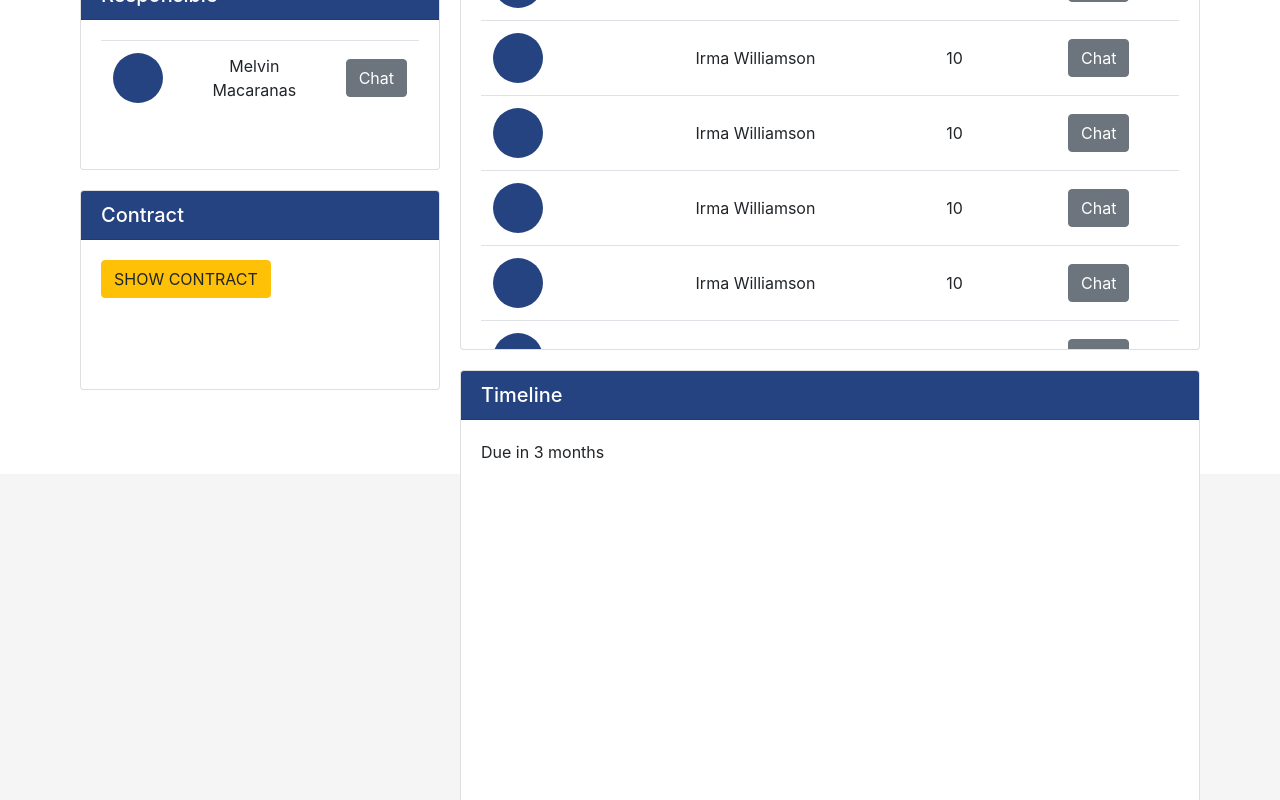
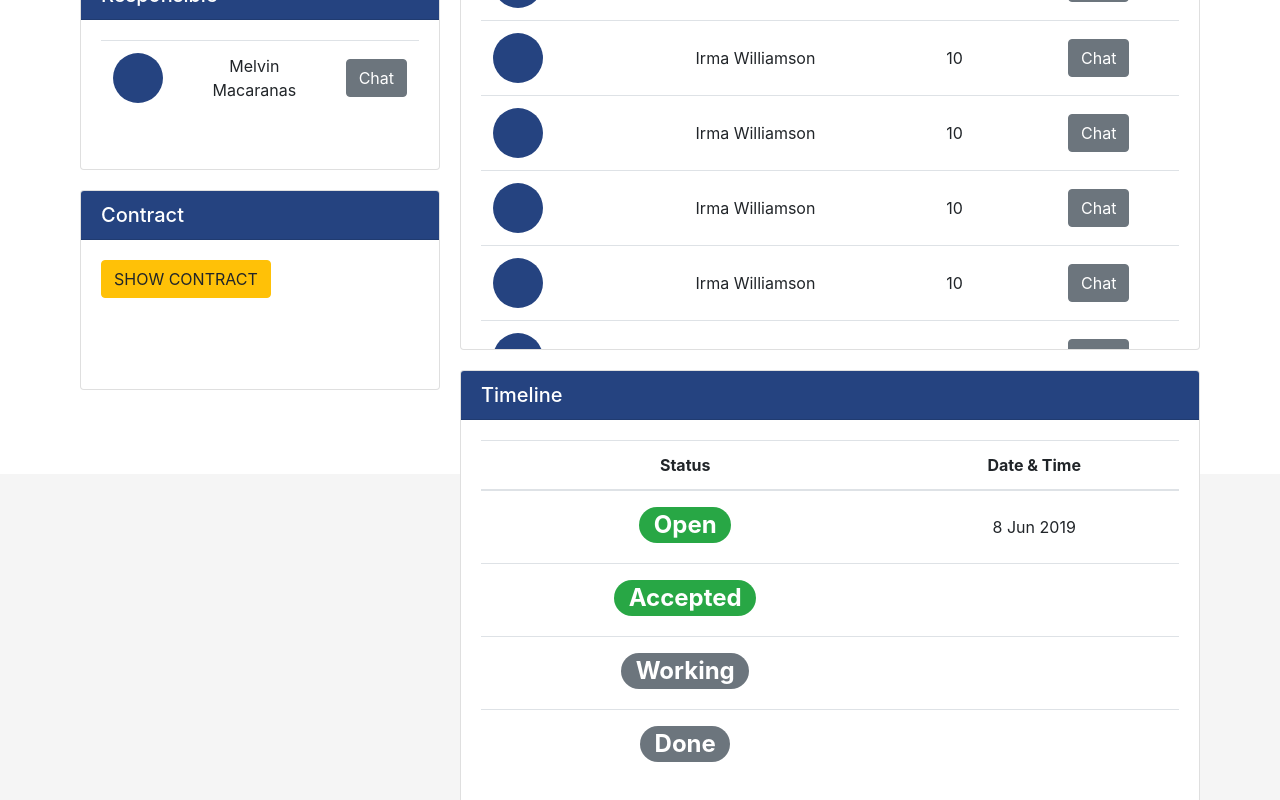
Before and after one commit to 2110423-2019-2/sec2_ShibaInu_front_end, a React (Create React App) app: page /client/dashboard in a window 1280 px wide. Shown: the part 326-1126 px from the top of the page. Built offline with nearby package versions, Linux system fonts and the light colour scheme.

Commit message:
add component to dashboard timeline

```diff
--- a/src/DashboardComponent.js
+++ b/src/DashboardComponent.js
@@ -34,7 +34,7 @@ export class DashboardStatus extends React.Component {
     constructor(props) {
         super(props);
         this.state = {
-            status: 'Open',
+            status: 'Accepted',
         };
     }
 
@@ -137,15 +137,52 @@ export class DashboardTimeline extends React.Component {
     constructor(props) {
         super(props);
         this.state = {
+            data: [
+                { status: 'Open', datetime: '8 Jun 2019' },
+                { status: 'Accepted', datetime: '' },
+                { status: 'Working', datetime: '' },
+                { status: 'Done', datetime: '' },
+            ],
+            currentStatus: 'Accepted'
         };
+    }
+
+    getBadgeStyle(status, datetime) {
+        if (status == this.state.currentStatus) {
+            return 'success'
+        } else if (datetime != '') {
+            return 'success'
+        } else {
+            return 'secondary'
+        }
+    }
+
+    getTimelineBody() {
+        return this.state.data.map(item => (
+            <tr key={'timeline-' + item.status}>
+                <td><h2><Badge pill variant={this.getBadgeStyle(item.status, item.datetime)}>{item.status}</Badge></h2></td>
+                <td>{item.datetime}</td>
+            </tr>
+        ));
     }
 
     getTimelineComponent() {
         return (
-            <div className='component-status'>
-                {/* <h2><Badge pill variant={this.getBadgeStyle()}>{this.state.status}</Badge></h2> */}
-                Due in 3 months
-            </div>
+            <Table className="component-timeline" responsive="sm" hover>
+                <thead>
+                    <tr>
+                        <th>Status</th>
+                        <th>Date & Time</th>
+                    </tr>
+                </thead>
+                <tbody>
+                    {this.getTimelineBody()}
+                    {/* <tr key='timeline-open'>
+                        <td><h2><Badge pill variant='success'>Open</Badge></h2></td>
+                        <td>{}</td>
+                    </tr> */}
+                </tbody>
+            </Table>
         );
     }
 
```
